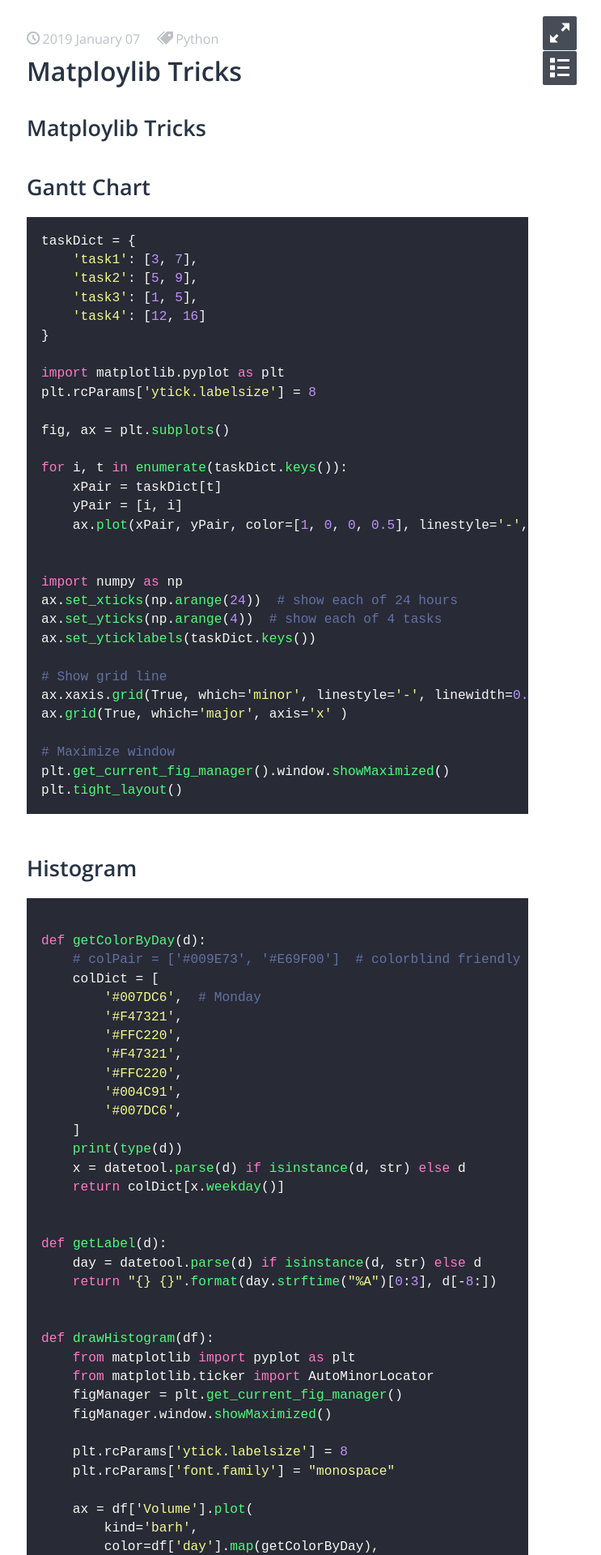
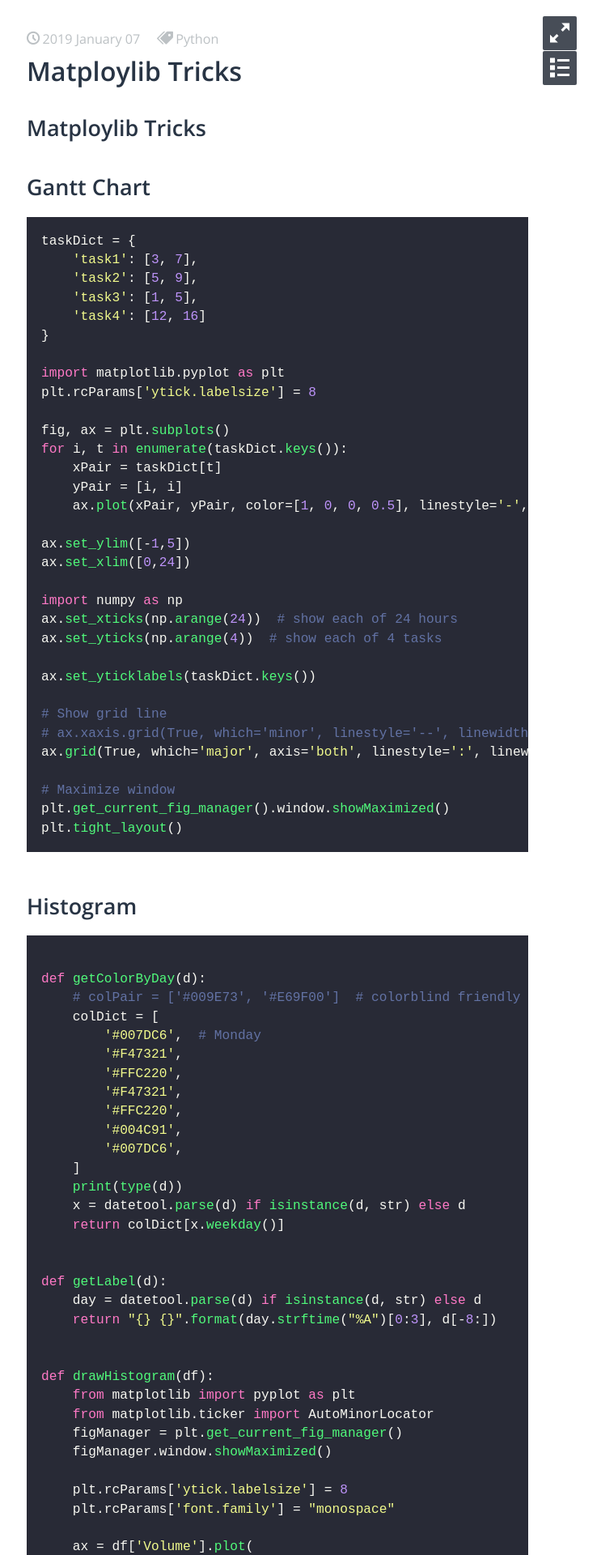
Before and after one commit to farheart/farheart.github.io, a Jekyll site: the page built from _posts/python/2019-01-07-matplotlib.md, in a window 1280 px wide. Shown: the top 1920 px of the page at 81% size, without its empty margins (537-1280 px from the left). Built offline with Jekyll 4.4.1, drawn with Linux system fonts in a browser that asks for light colours; some web fonts are replaced.

Commit message:
update plt trick

```diff
--- a/_posts/python/2019-01-07-matplotlib.md
+++ b/_posts/python/2019-01-07-matplotlib.md
@@ -25,21 +25,23 @@
 plt.rcParams['ytick.labelsize'] = 8
 
 fig, ax = plt.subplots()
-
 for i, t in enumerate(taskDict.keys()):
     xPair = taskDict[t]
     yPair = [i, i]
     ax.plot(xPair, yPair, color=[1, 0, 0, 0.5], linestyle='-', linewidth=3)
 
+ax.set_ylim([-1,5])
+ax.set_xlim([0,24])
 
 import numpy as np
 ax.set_xticks(np.arange(24))  # show each of 24 hours
 ax.set_yticks(np.arange(4))  # show each of 4 tasks
+
 ax.set_yticklabels(taskDict.keys())
 
 # Show grid line
-ax.xaxis.grid(True, which='minor', linestyle='-', linewidth=0.25)
-ax.grid(True, which='major', axis='x' )
+# ax.xaxis.grid(True, which='minor', linestyle='--', linewidth=0.25)
+ax.grid(True, which='major', axis='both', linestyle=':', linewidth=0.5)
 
 # Maximize window
 plt.get_current_fig_manager().window.showMaximized()
```
